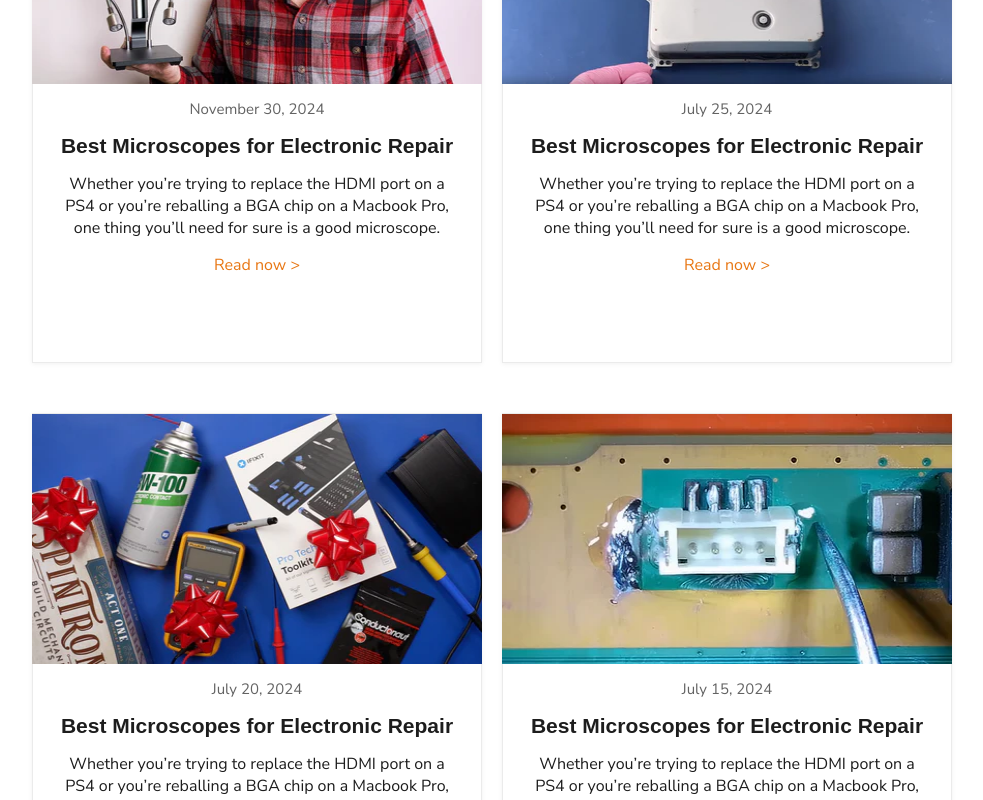
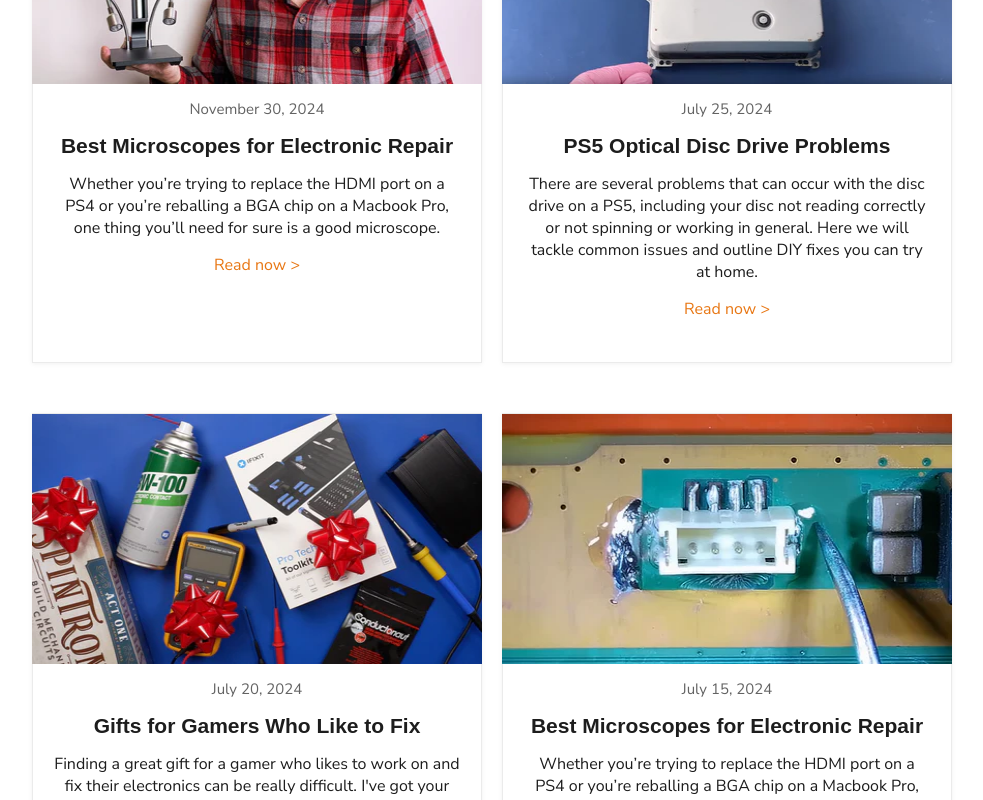
Before and after one commit to MauricioStrang/mordexfix-ecommerce, a Next.js app: page /blog in a window 1280 px wide. Shown: the part 340-1140 px from the top of the page, without its empty margins (148-1131 px from the left). Built offline with nearby package versions, Linux system fonts and the light colour scheme.

Commit message:
couple more repairs

```diff
--- a/src/app/blog/page.jsx
+++ b/src/app/blog/page.jsx
@@ -8,9 +8,9 @@ const BlogPage = () =>{
 
             <div className={styles.blogsContainer}>
                 <BlogCard blogImage = "/steve.png" blogDate = "November 30, 2024" blogLink = "/blog/best-microscopes" blogTitle = "Best Microscopes for Electronic Repair" blogDesc = "Whether you’re trying to replace the HDMI port on a PS4 or you’re reballing a BGA chip on a Macbook Pro, one thing you’ll need for sure is a good microscope."/>
-                <BlogCard blogImage = "/psdisc.png" blogDate = "July 25, 2024" blogLink = "/blog/best-microscopes" blogTitle = "Best Microscopes for Electronic Repair" blogDesc = "Whether you’re trying to replace the HDMI port on a PS4 or you’re reballing a BGA chip on a Macbook Pro, one thing you’ll need for sure is a good microscope."/>
-                <BlogCard blogImage = "/gifts.png" blogDate = "July 20, 2024" blogLink = "/blog/best-microscopes" blogTitle = "Best Microscopes for Electronic Repair" blogDesc = "Whether you’re trying to replace the HDMI port on a PS4 or you’re reballing a BGA chip on a Macbook Pro, one thing you’ll need for sure is a good microscope."/>
-                <BlogCard blogImage = "/solder.png" blogDate = "July 15, 2024" blogLink = "/blog/best-microscopes" blogTitle = "Best Microscopes for Electronic Repair" blogDesc = "Whether you’re trying to replace the HDMI port on a PS4 or you’re reballing a BGA chip on a Macbook Pro, one thing you’ll need for sure is a good microscope."/>
+                <BlogCard blogImage = "/psdisc.png" blogDate = "July 25, 2024" blogLink = "/blog/ps5-optical-drives" blogTitle = "PS5 Optical Disc Drive Problems" blogDesc = "There are several problems that can occur with the disc drive on a PS5, including your disc not reading correctly or not spinning or working in general. Here we will tackle common issues and outline DIY fixes you can try at home."/>
+                <BlogCard blogImage = "/gifts.png" blogDate = "July 20, 2024" blogLink = "/blog/gifts" blogTitle = "Gifts for Gamers Who Like to Fix" blogDesc = "Finding a great gift for a gamer who likes to work on and fix their electronics can be really difficult. I've got your back! Here's my list of favorite products and I guarantee you'll find something the DIYer in your life will LOVE."/>
+                <BlogCard blogImage = "/solder.png" blogDate = "July 15, 2024" blogLink = "/blog/how-to-solder" blogTitle = "Best Microscopes for Electronic Repair" blogDesc = "Whether you’re trying to replace the HDMI port on a PS4 or you’re reballing a BGA chip on a Macbook Pro, one thing you’ll need for sure is a good microscope."/>
                 <BlogCard blogImage = "/retro.png" blogDate = "June 3, 2024" blogLink = "/blog/best-microscopes" blogTitle = "Best Microscopes for Electronic Repair" blogDesc = "Whether you’re trying to replace the HDMI port on a PS4 or you’re reballing a BGA chip on a Macbook Pro, one thing you’ll need for sure is a good microscope."/>
                 <BlogCard blogImage = "/ps5slim.png" blogDate = "May 1, 2024" blogLink = "/blog/best-microscopes" blogTitle = "Best Microscopes for Electronic Repair" blogDesc = "Whether you’re trying to replace the HDMI port on a PS4 or you’re reballing a BGA chip on a Macbook Pro, one thing you’ll need for sure is a good microscope."/>
                 <BlogCard blogImage = "/nes.png" blogDate = "April 1, 2024" blogLink = "/blog/best-microscopes" blogTitle = "Best Microscopes for Electronic Repair" blogDesc = "Whether you’re trying to replace the HDMI port on a PS4 or you’re reballing a BGA chip on a Macbook Pro, one thing you’ll need for sure is a good microscope."/>
```
